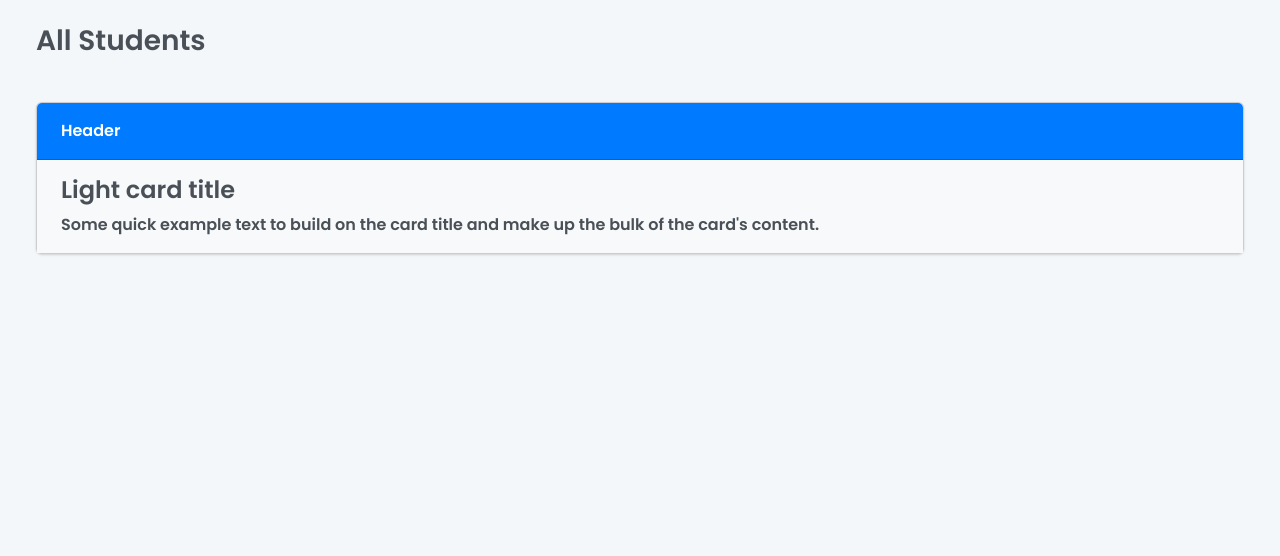
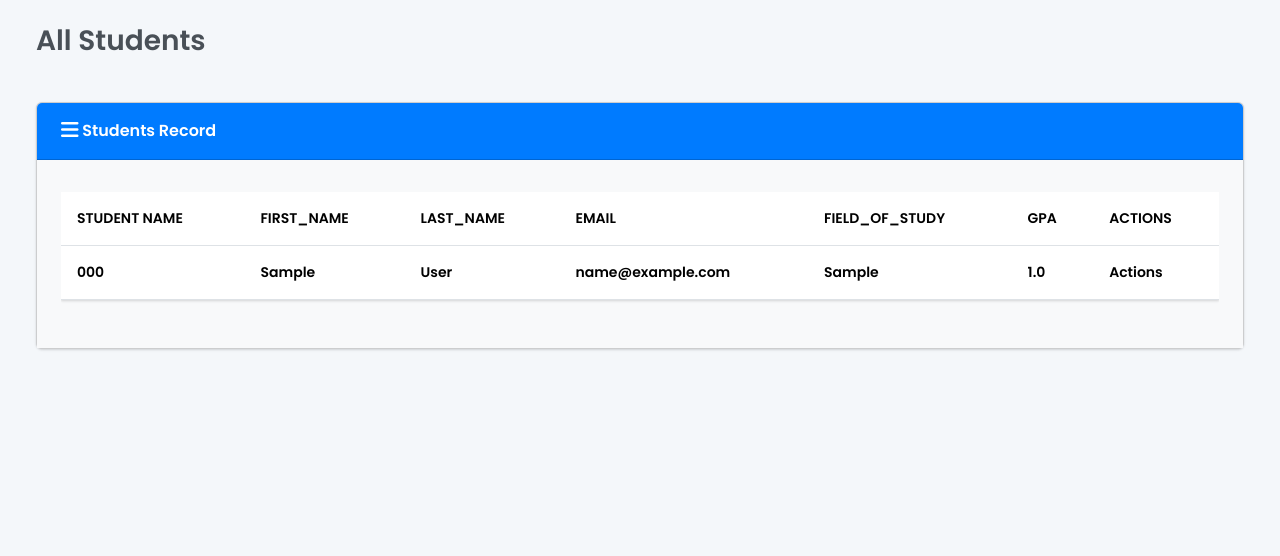
Before and after one commit to ShaikhMohammadRizwan/Student-Management-System, a Django app: page / in a window 1280 px wide. Shown: the part 80-636 px from the top of the page. Run offline with Django 5.2, Linux system fonts and the light colour scheme; tables that the repository leaves empty hold one stand-in row (values such as "Sample post"); some libraries are stand-ins or nearby versions.

Commit message:
Tables added

```diff
--- a/students/templates/students/index.html
+++ b/students/templates/students/index.html
@@ -155,15 +155,61 @@
         <div class="row">
             <div class="col-12">
                 {% if students %}
-                {% else %}
-                {% endif %}
                 <div class="card bg-light ms-4 me-4 mb-4">
-                    <div class="card-header">Header</div>
+                    <div class="card-header"><i class="fas fa-bars fa-lg"></i>
+                    Students Record</div>
                     <div class="card-body">
-                      <h4 class="card-title">Light card title</h4>
-                      <p class="card-text">Some quick example text to build on the card title and make up the bulk of the card's content.</p>
+                      <p class="card-text">
+                        <div class="table-responsive">
+                            <table class="table table-hover">
+                                <thead>
+                                  <tr>
+                                    <th scope="col">Student Name</th>
+                                    <th scope="col"> first_name</th>
+                                    <th scope="col">last_name</th>
+                                    <th scope="col">email</th>
+                                    <th scope="col">field_of_study</th>
+                                    <th scope="col">gpa</th>
+                                    <th scope="col">Actions</th>
+                                  </tr>
+                                  </thead>
+                                </tbody>
+                                {% for students in students %}
+                                <tr>
+                                    <td>
+                                        {{ students.student_number }}
+                                    </td>
+                                    <td>
+                                        {{ students.first_name }}
+                                    </td>
+                                    <td>
+                                        {{ students.last_name }}
+                                    </td>
+                                    <td>
+                                        {{ students.email }}
+                                    </td>
+                                    <td>
+                                        {{ students.field_of_study }}
+                                    </td>
+                                    <td>
+                                        {{ students.gpa }}
+                                    </td>
+                                    <td>
+                                        Actions
+                                    </td>
+                                </tr>
+                                {% endfor %}
+                              </table>
+                        </div>
+                      </p>
                     </div>
                   </div>
+                {% else %}
+                <h5 class="alert  alert-primary ms-4 me-4">
+                    No students found. Please add some students to see the list.
+                </h5>
+                {% endif %}
+
             </div>
         </div>
     </div>
```
